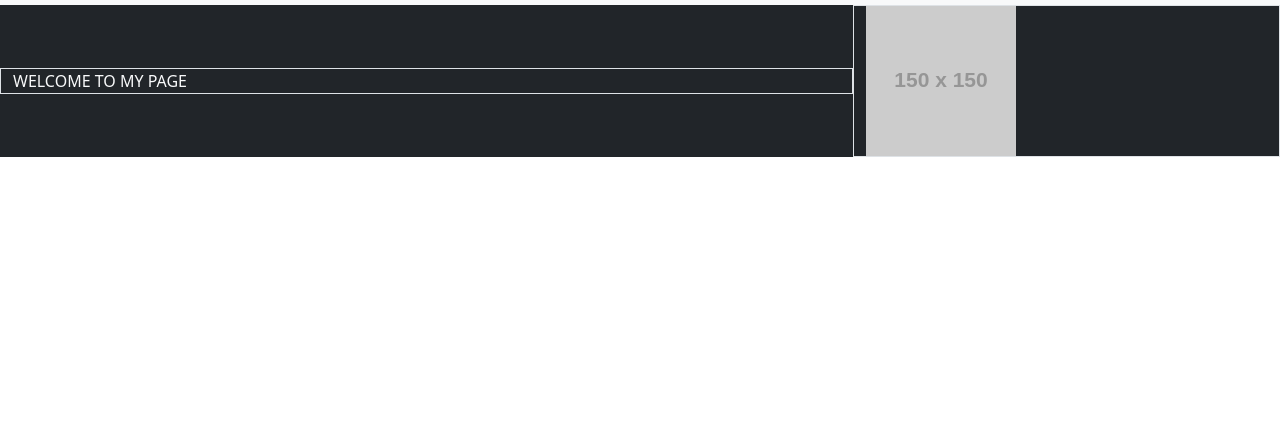
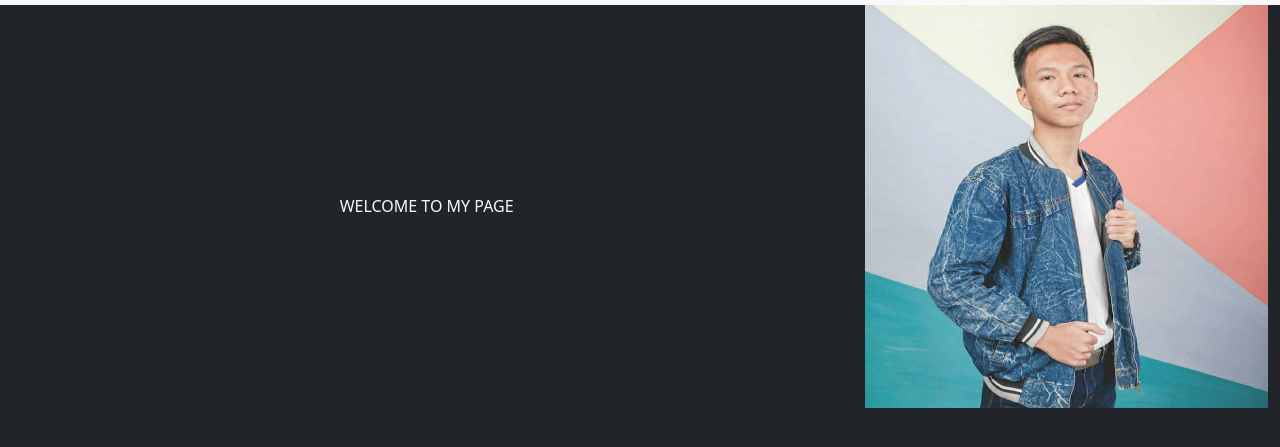
Before and after one commit to billyalx/portfolioV2, a plain HTML site: page index.html in a window 1280 px wide. Shown: the part 51-498 px from the top of the page. Drawn offline with nearby package versions, Linux system fonts and the light colour scheme; placeholder pictures from the web are drawn by us.

Commit message:
update codes

```diff
--- a/index.html
+++ b/index.html
@@ -44,16 +44,18 @@
     </nav>
     <!-- nav section end -->
 
-    <div class="container-fluid bg-dark text-light">
-        <div class="row align-items-center">
-          <div class="col-8 border">
+    <!-- first layout start -->
+    <div class="container-fluid bg-dark text-light" style="height: 100vh;">
+        <div class="row text-center align-items-center">
+          <div class="col-8">
             WELCOME TO MY PAGE
           </div>
-          <div class="col-4 border">
-            <img src="https://via.placeholder.com/150" alt="my image">
+          <div class="col-4">
+            <img src="./assets/images/my profile.jpg" alt="my image" style="width: 100%;">
           </div>
         </div>
       </div>
+      <!-- first layout end -->
 
     <!-- script -->
     <script src="https://cdn.jsdelivr.net/npm/bootstrap@5.1.3/dist/js/bootstrap.bundle.min.js" integrity="sha384-ka7Sk0Gln4gmtz2MlQnikT1wXgYsOg+OMhuP+IlRH9sENBO0LRn5q+8nbTov4+1p" crossorigin="anonymous"></script>
```
Also changed, not shown: about/index.html (+14 -1 lines), contact/index.html (+13 -0 lines), gallery/index.html (+13 -0 lines), sosmed/index.html (+13 -0 lines), assets/images/my profile.jpg (added).
